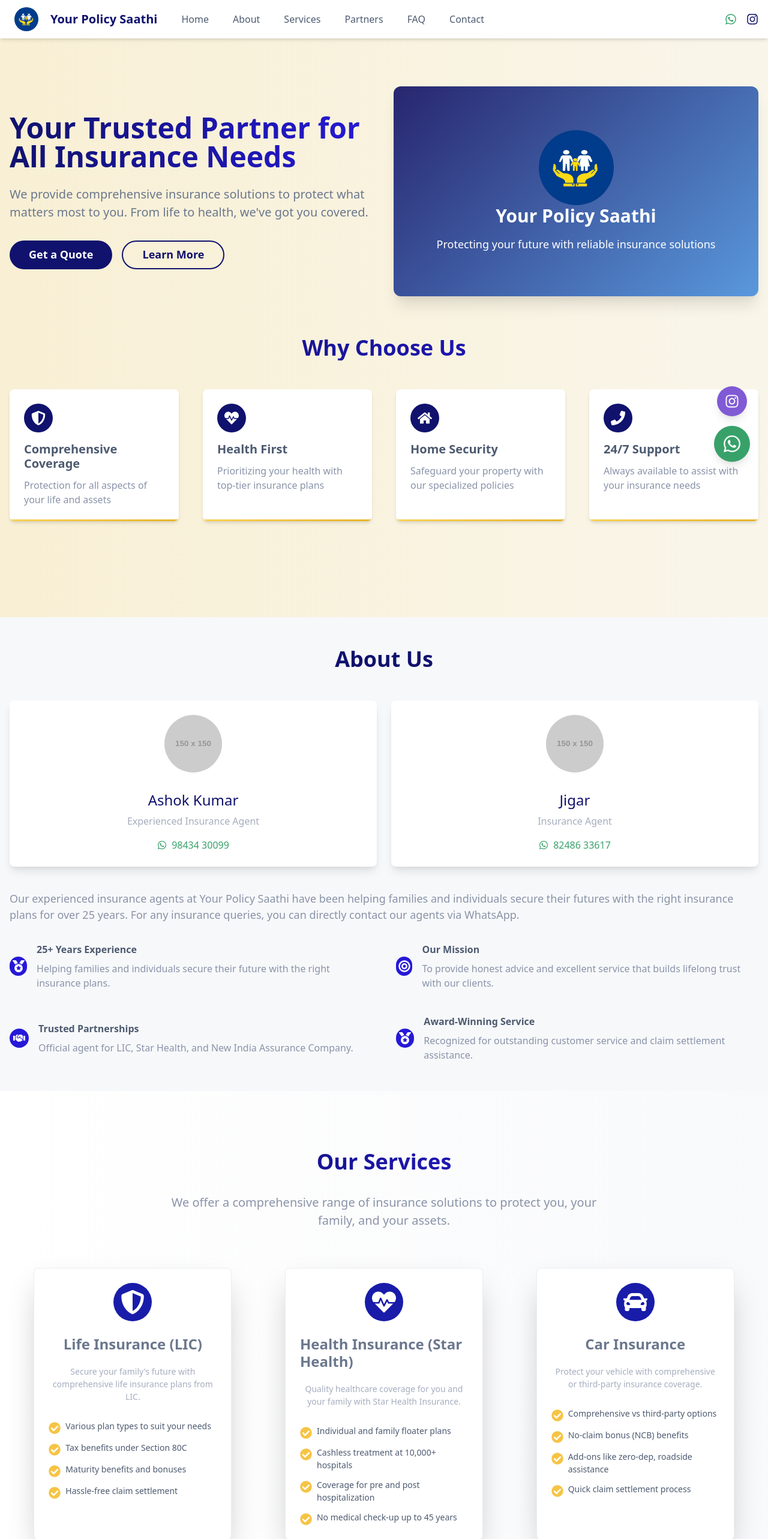
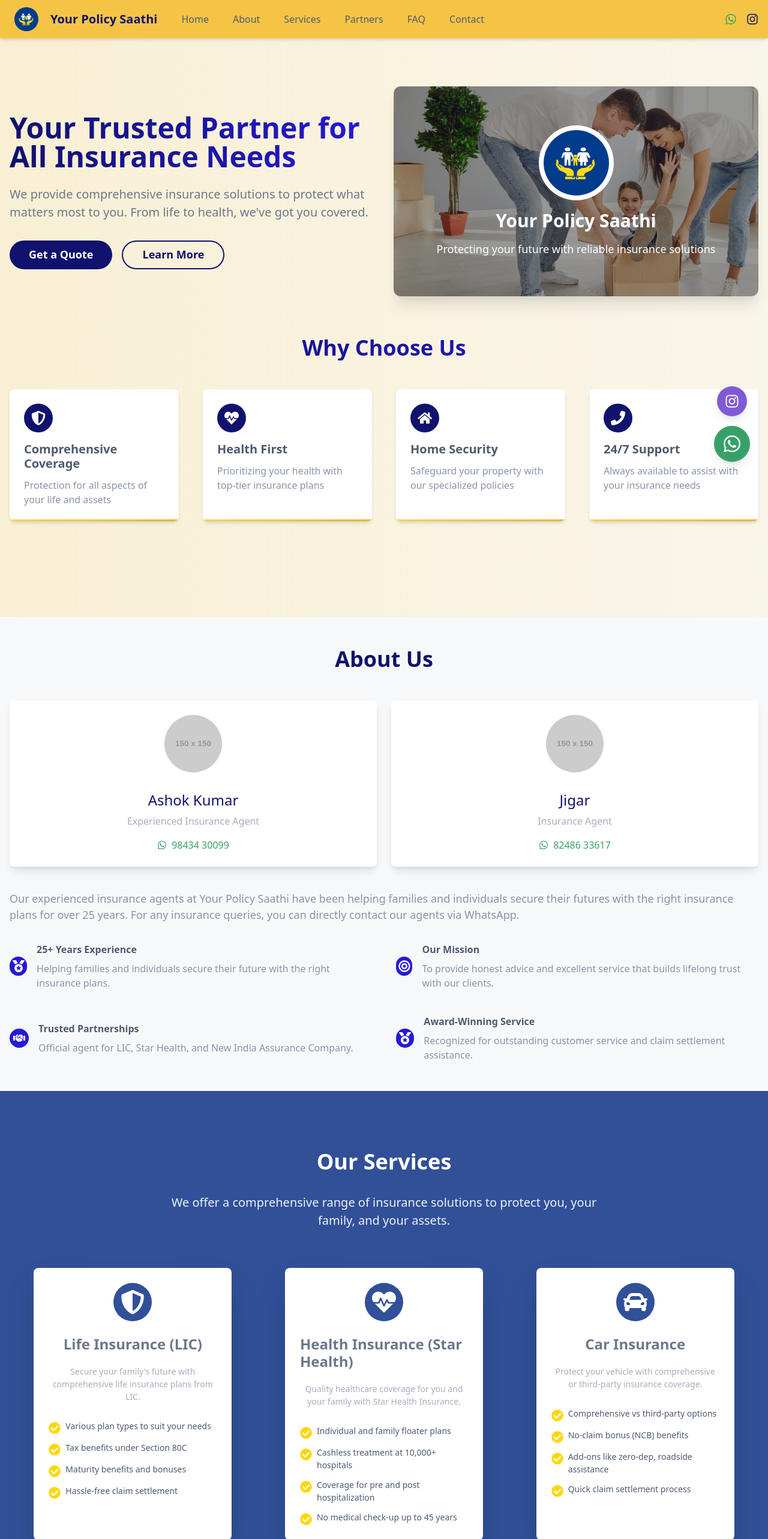
Before and after one commit to SaravananKiruba/Website-Code, a React (Create React App) app: page / in a window 1280 px wide. Shown: the top 2566 px of the page at 60% size. Built offline with nearby package versions, Linux system fonts and the light colour scheme.

Commit message:
Final Draft 1

```diff
--- a/src/components/Contact.tsx
+++ b/src/components/Contact.tsx
@@ -27,7 +27,13 @@
   ];
 
   return (
-    <Box id={id} as="section" py={16}>
+    <Box
+      id={id}
+      as="section"
+      py={16}
+      bgGradient="linear(to-br, white, #e3ad26, blue.500)"
+      boxShadow="md"
+    >
       <Container maxW={'7xl'}>
         <VStack spacing={4} as={Container} maxW={'3xl'} textAlign={'center'} mb={16}>
           <Heading
--- a/src/components/Header.tsx
+++ b/src/components/Header.tsx
@@ -46,7 +46,7 @@
       as="header"
       position="sticky"
       top={0}
-      bg={useColorModeValue('white', 'gray.900')}
+      bg="#f6c445"
       px={4}
       boxShadow="md"
       zIndex={10}
--- a/src/components/Home.tsx
+++ b/src/components/Home.tsx
@@ -19,6 +19,7 @@
 
 // Fix the image imports with the correct paths
 import CompanyLogo from '../Images/Company_Logo.PNG';
+import HomeSection from '../Images/Home Section.jpg';
 
 interface HomeProps {
   id?: string;
@@ -117,47 +118,47 @@
             <Box
               w="100%"
               h="350px"
-              bg={gradientBg}
               borderRadius="xl"
               boxShadow="xl"
               overflow="hidden"
               position="relative"
-              _before={{
-                content: '""',
-                position: 'absolute',
-                top: 0,
-                left: 0,
-                right: 0,
-                bottom: 0,
-                bgGradient: 'linear(to-r, accent.400, accent.300, accent.500)',
-                opacity: 0.1,
-                backgroundSize: '200% 200%',
-                animation: yellowAnimation,
-                zIndex: 0,
-              }}
             >
-              <Flex
+              <Image
+                src={HomeSection}
+                alt="Insurance Services"
+                objectFit="cover"
+                w="100%"
                 h="100%"
-                align="center"
-                justify="center"
+              />
+              <Box
+                position="absolute"
+                top="0"
+                left="0"
+                right="0"
+                bottom="0"
+                bg="rgba(0,0,0,0.4)"
+                display="flex"
+                flexDirection="column"
+                alignItems="center"
+                justifyContent="center"
                 color="white"
-                p={8}
-                direction="column"
-                position="relative"
-                zIndex={1}
+                padding={6}
+                textAlign="center"
               >
-
-                  <Image
+                <Image
                   src={CompanyLogo}
                   alt="Your Policy Saathi Logo"
                   boxSize="125px"
                   borderRadius="full"
+                  bg="white"
+                  p={2}
+                  mb={4}
                 />
                 <Heading size="lg" mb={4}>Your Policy Saathi</Heading>
-                <Text fontSize="lg" textAlign="center">
+                <Text fontSize="lg">
                   Protecting your future with reliable insurance solutions
                 </Text>
-              </Flex>
+              </Box>
             </Box>
           </Flex>
         </Flex>
--- a/src/components/Services.tsx
+++ b/src/components/Services.tsx
@@ -35,10 +35,11 @@
       transition="all 0.3s"
       _hover={{
         transform: 'translateY(-5px)',
-        boxShadow: 'xl',
+        boxShadow: '0px 10px 20px rgba(0, 0, 0, 0.3)',
+        borderColor: 'whiteAlpha.300',
       }}
       border="1px solid"
-      borderColor="gray.100"
+      borderColor="whiteAlpha.200"
       position="relative"
       zIndex={1}
     >
@@ -50,7 +51,7 @@
           justify={'center'}
           color={'white'}
           rounded={'full'}
-          bg={'brand.800'}
+          bg={'#315098'}
           mb={1}
         >
           {icon}
@@ -68,7 +69,7 @@
         <Stack spacing={3} w={'full'} mt={2}>
           {features.map((feature, index) => (
             <HStack key={index} spacing={2} align={'start'}>
-              <Icon as={FaCheckCircle} color={'accent.500'} w={5} h={5} mt={1} />
+              <Icon as={FaCheckCircle} color={'#FFD700'} w={5} h={5} mt={1} />
               <Text fontSize={'sm'}>{feature}</Text>
             </HStack>
           ))}
@@ -100,6 +101,7 @@
       position="relative"
       overflow="hidden"
       minH="100vh"
+      backgroundColor="#315098"
       _before={{
         content: '""',
         position: 'absolute',
@@ -107,10 +109,7 @@
         left: 0,
         right: 0,
         bottom: 0,
-        bgGradient: 'linear(to-r, gray.50, white, gray.50)',
-        backgroundSize: '200% 200%',
-        opacity: 0.8,
-        animation: yellowAnimation,
+        opacity: 0.9,
         zIndex: 0,
       }}
     >
@@ -119,13 +118,12 @@
           <Heading
             fontSize={{ base: '3xl', sm: '4xl' }}
             fontWeight={'bold'}
-            bgGradient="linear(to-r, brand.900, brand.700)"
-            bgClip="text"
+            color="white"
             mb={4}
           >
             Our Services
           </Heading>
-          <Text color={'gray.600'} fontSize={'xl'}>
+          <Text color={'whiteAlpha.900'} fontSize={'xl'}>
             We offer a comprehensive range of insurance solutions to protect you, your family, and your assets.
           </Text>
         </Stack>
```
Also changed, not shown: src/components/Hero.tsx (+37 -5 lines), src/Images/Home Section.jpg (added).
